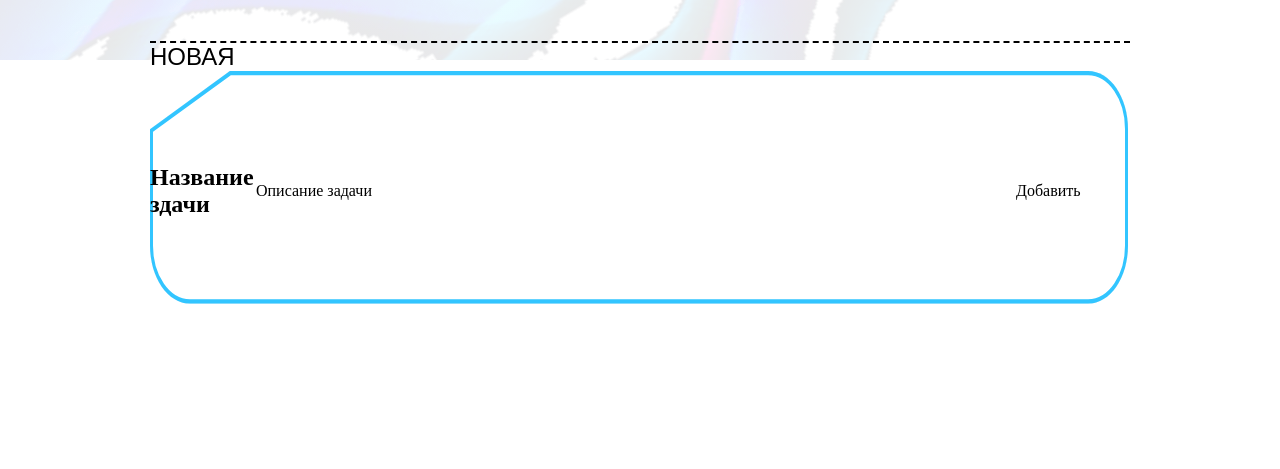
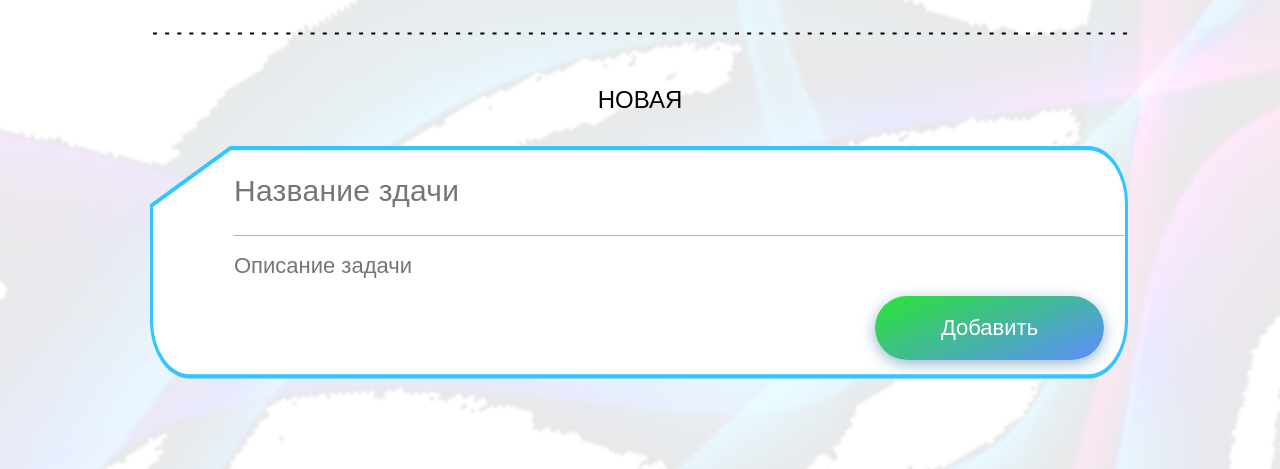
Before and after one commit to jullidu/to-do-list, a website built with webpack: page src/index.html in a window 1280 px wide. Shown: the part 713-1182 px from the top of the page. Before the commit the page ends 1024 px from the top, so only its background shows below. Built offline with nearby package versions, Linux system fonts and the light colour scheme; files whose address does not match are found by name; a web font is replaced by a local one.

Commit message:
finished desctop version

```diff
--- a/src/index.html
+++ b/src/index.html
@@ -75,19 +75,24 @@
 
         </div>
       </div>
+      <img src="<%=require('./images/Line.svg')%>" alt="task-view" class="tasks-section__line">
+    </section>
 
-    </section>
+
+
     <section class="new-task-section section">
       <h3 class="new-task-section__title">Новая</h3>
-      <div class="new-task task">
+      <div class="new-task">
         <img src="<%=require('./images/task-view.svg')%>" alt="task-view" class="task__image">
 
-        <div class="task__elem-box">
-          <h2 class="new-task__title">Название здачи</h2>
-          <span class="new-task__desc">Описание задачи</span>
-          <div class="new-task__add">Добавить</div>
-          </divclass="task__elem-box">
+        <div class="new-task__elem-box">
+          <input type="text" placeholder="Название здачи" class="new-task__title"></input>
+          <input type="text" placeholder="Описание задачи" class="new-task__desc"></input>
+          <div class="new-task__add-button">
+            <span class="new-task__text-button">Добавить</span>
+          </div>
         </div>
+      </div>
 
     </section>
 
--- a/src/styles/bem-box/_new-task-section.scss
+++ b/src/styles/bem-box/_new-task-section.scss
@@ -1,5 +1,6 @@
 .new-task-section {
   max-width: 980px;
+  padding-top: 47px;
 
   &__title {
     color: #000000;
@@ -7,5 +8,7 @@
     font-size: 24px;
     font-weight: 400;
     text-transform: uppercase;
+    margin-bottom: 32px;
+    text-align: center;
   }
 }
--- a/src/styles/bem-box/_new-task.scss
+++ b/src/styles/bem-box/_new-task.scss
@@ -1,3 +1,56 @@
 .new-task {
   min-height: 240px;
+  position: relative;
+
+  &__elem-box {
+    position: absolute;
+    width: 100%;
+    height: 100%;
+    display: grid;
+    grid-template-rows: 1.5fr 1fr 1.5fr;
+    padding: 0 6px 0 84px;
+  }
+
+  &__title {
+    font-family: $avenir-bold;
+    font-size: 30px;
+    font-weight: 400;
+    letter-spacing: 0.27px;
+    border: none;
+    border-bottom: 1px solid #b2b2b2;
+    outline: none;
+    background: transparent;
+
+  }
+
+  &__desc {
+    color: #b2b2b2;
+    font-family: $avenir-font;
+    font-size: 22px;
+    font-weight: 400;
+    border: none;
+    outline: none;
+    background: transparent;
+  }
+
+  &__add-button {
+    width: 229px;
+    height: 64px;
+    box-shadow: 0 4px 15px #99b8cd;
+    border-radius: 32px;
+    background-image: linear-gradient(-22.44deg, #5c8dff 0%, #2ae335 100%);
+    display: flex;
+    justify-content: center;
+    align-items: center;
+    cursor: pointer;
+    justify-self: end;
+    margin-right: 20px;
+  }
+
+  &__text-button {
+    color: #ffffff;
+    font-family: $avenir-bold;
+    font-size: 22px;
+    font-weight: 400;
+  }
 }
--- a/src/styles/bem-box/_task.scss
+++ b/src/styles/bem-box/_task.scss
@@ -39,7 +39,6 @@
     height: 100%;
     display: grid;
     grid-template-columns: 106px 1fr 114px;
-
     align-items: center;
   }
 
--- a/src/styles/bem-box/_tasks-section.scss
+++ b/src/styles/bem-box/_tasks-section.scss
@@ -1,8 +1,6 @@
 .tasks-section {
   min-height: 600px;
   max-width: 980px;
-  border-bottom: 2px dashed #000000;
-  padding: 78px 0 44px 0;
 
   &__title {
     color: #000000;
@@ -17,4 +15,9 @@
     display: grid;
     grid-row-gap: 26px;
   }
+
+  &__line {
+    width: 100%;
+    margin-top: 35px;
+  }
 }
--- a/src/styles/style.scss
+++ b/src/styles/style.scss
@@ -32,13 +32,14 @@ sans-serif;
 }
 
 .wrapper {
-  min-width: 1000px;
-  height: 100vh;
+  max-width: 1920px;
+  height: 100%;
+  margin: 0 auto;
   background-image: linear-gradient(to top, rgba(255, 255, 255, 0.9), rgba(255, 255, 255, 0.9)),
     url(../images/abstraction-bg.png);
-  // background-color: cornsilk;
+  padding: 78px 50px 83px;
   background-repeat: no-repeat;
-  background-size: contain;
+  background-size: cover;
 }
 
 .section {
```
Also changed, not shown: src/images/Line.svg (added).
